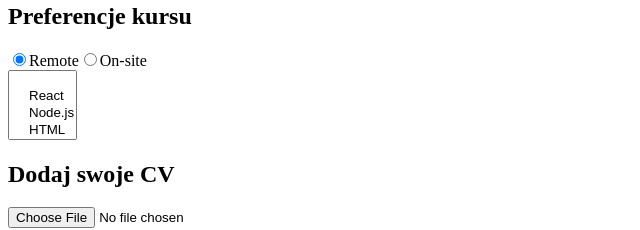
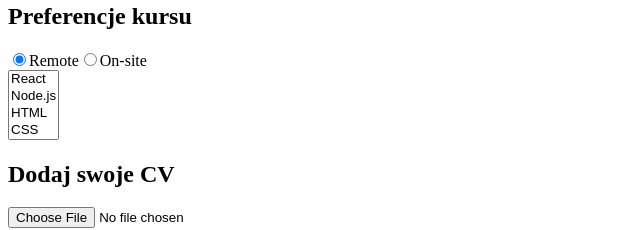
Before and after one commit to macioo-tech/react-form-hook, a React (Vite) app: page / in a window 1280 px wide. Shown: the part 168-398 px from the top of the page, without its empty margins (0-640 px from the left). Built offline with nearby package versions, Linux system fonts and the light colour scheme.

Commit message:
flexible Select component enhanced

```diff
--- a/src/components/MyForm.jsx
+++ b/src/components/MyForm.jsx
@@ -8,7 +8,7 @@ import Select from "./Select";
 import Button from "./Button";
 
 const MyForm = ({ onSubmit }) => {
-  // SKILLS
+
   const [showSkills, setShowSkills] = useState(false);
 
   const methods = useForm({
@@ -30,16 +30,14 @@ const MyForm = ({ onSubmit }) => {
     name: "skills",
   });
 
-  // SKILLS
-const initSkills = () => {
-  remove();
-  setShowSkills(!showSkills);
-}
-
+  const initSkills = () => {
+    remove();
+    setShowSkills(!showSkills);
+  };
 
   const addSkills = () => {
     append({ skill: "JS", level: "2" });
-    console.log(fields)
+    console.log(fields);
   };
 
   console.log(watch());
@@ -60,7 +58,8 @@ const initSkills = () => {
           <Radio name="courseType" options={["Remote", "On-site"]} />
           <Select
             name="courseTechnology"
-            options={["React", "Node.js", "HTML", "CSS", "Next.js"]}
+            options={["React", "Node.js", "HTML", "CSS", "Next.js"]
+            } multiple
           />
         </section>
 
@@ -73,16 +72,10 @@ const initSkills = () => {
 
         <section>
           <h2>Doświadczenie w programowaniu</h2>
-          <Input
-            name="addExperience"
-            type="checkbox"
-            onChange={initSkills}
-          />
+          <Input name="addExperience" type="checkbox" onChange={initSkills} />
           {showSkills && (
             <div>
-              <button onClick={addSkills}>
-                Dodaj doświadczenie
-              </button>
+              <button onClick={addSkills}>Dodaj doświadczenie</button>
               {/* {fields.map((item, index) => {
                 <li key={item.id}>
                   <p>{item.skill}</p>
--- a/src/components/Select.jsx
+++ b/src/components/Select.jsx
@@ -9,14 +9,12 @@ const Select = ({ options, name, ...rest }) => {
 
   return (
     <div>
-      <select {...register(name)} {...rest} multiple>
-        <optgroup>
-          {options.map((item) => (
-            <option key={item} value={item}>
-              {item}
-            </option>
-          ))}
-        </optgroup>
+      <select {...register(name)} {...rest}>
+        {options.map((item) => (
+          <option key={item} value={item}>
+            {item}
+          </option>
+        ))}
       </select>
       {errorMessage && <p>{errorMessage}</p>}
     </div>
```
